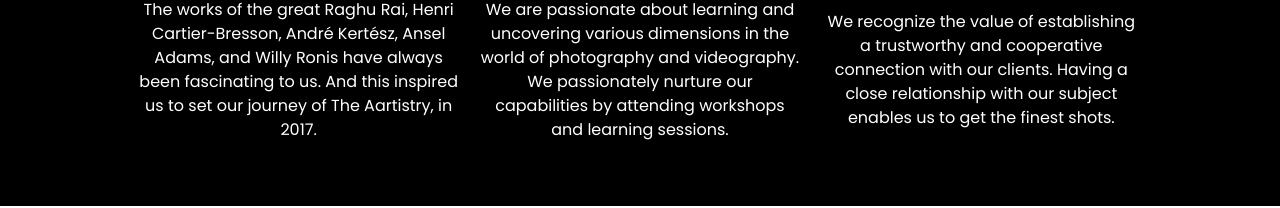
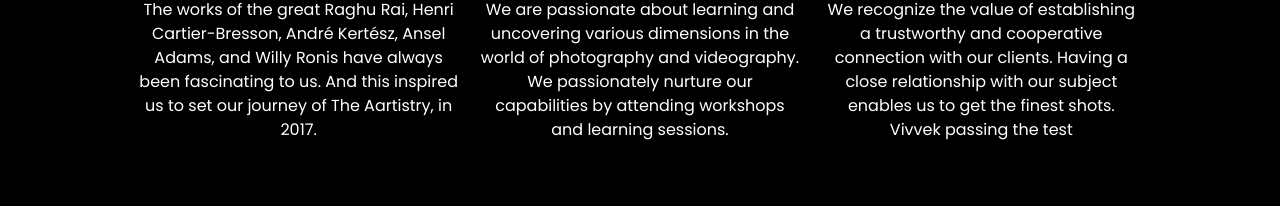
Before and after one commit to chakrari/PksFilmer, a React (Vite) app in the folder Pksfilmer/: page /about in a window 1280 px wide. Shown: the part 1107-1315 px from the top of the page. Built offline with nearby package versions, Linux system fonts and the light colour scheme.

Commit message:
vivek branch test

```diff
--- a/Pksfilmer/src/components/About_us/About.jsx
+++ b/Pksfilmer/src/components/About_us/About.jsx
@@ -88,6 +88,7 @@
             <p className="text-base">
               We recognize the value of establishing a trustworthy and cooperative connection with our clients. Having a close relationship with our subject enables us to get the finest shots.
             </p>
+            <h1>Vivvek passing the test</h1>
           </div>
         </div>
       </div>
--- a/Pksfilmer/src/components/Hero_Section/Hero.jsx
+++ b/Pksfilmer/src/components/Hero_Section/Hero.jsx
@@ -14,7 +14,7 @@
         documented a trip that goes beyond that. Through our photographs, we
         want to convey happiness.
       </p>
-      <h1>Vivek passed the test</h1>
+
     </section>
   );
 };
```
